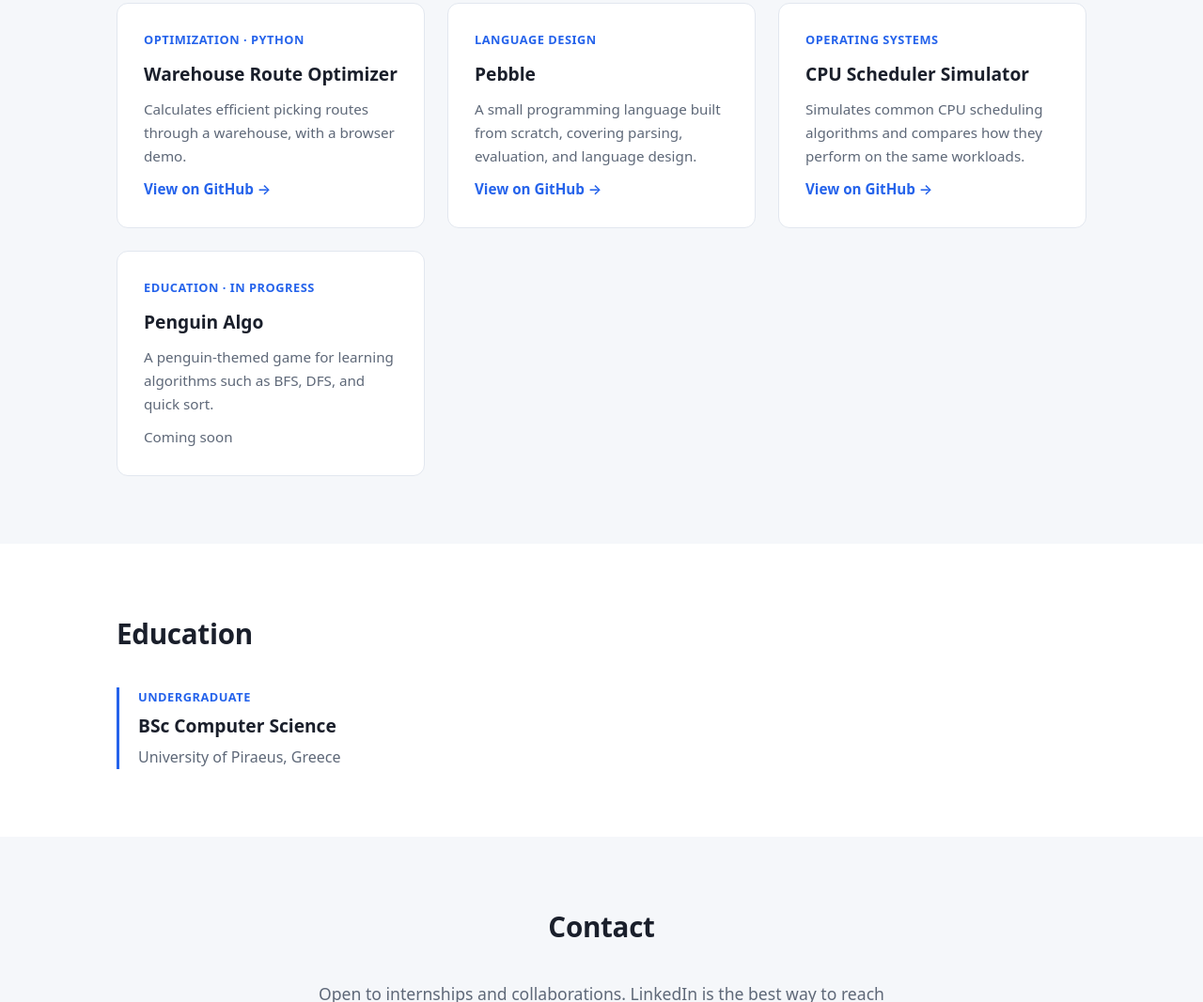
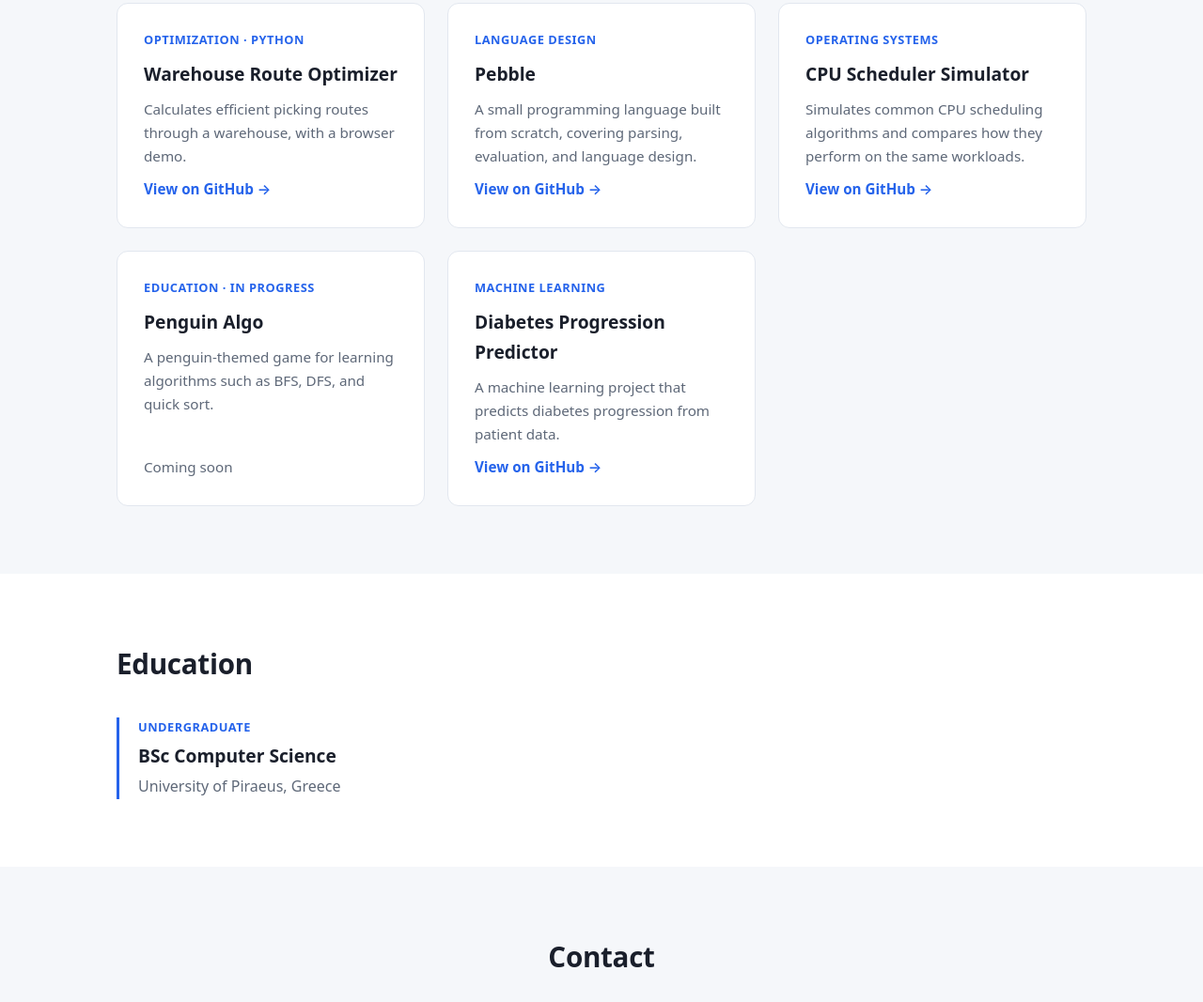
Before and after one commit to Paraskevas7/paraskevas7.github.io, a plain HTML site: page index.html in a window 1280 px wide. Shown: the part 998-2065 px from the top of the page at 94% size. Drawn offline with Linux system fonts and the light colour scheme.

Commit message:
Add files via upload

```diff
--- a/index.html
+++ b/index.html
@@ -96,6 +96,13 @@
             <span class="muted">Coming soon</span>
           </article>
 
+          <article class="project">
+            <p class="project-meta">Machine learning</p>
+            <h3>Diabetes Progression Predictor</h3>
+            <p>A machine learning project that predicts diabetes progression from patient data.</p>
+            <a href="https://github.com/Paraskevas7/diabetes-progression-ml" target="_blank" rel="noopener">View on GitHub →</a>
+          </article>
+
         </div>
       </div>
     </section>
```
